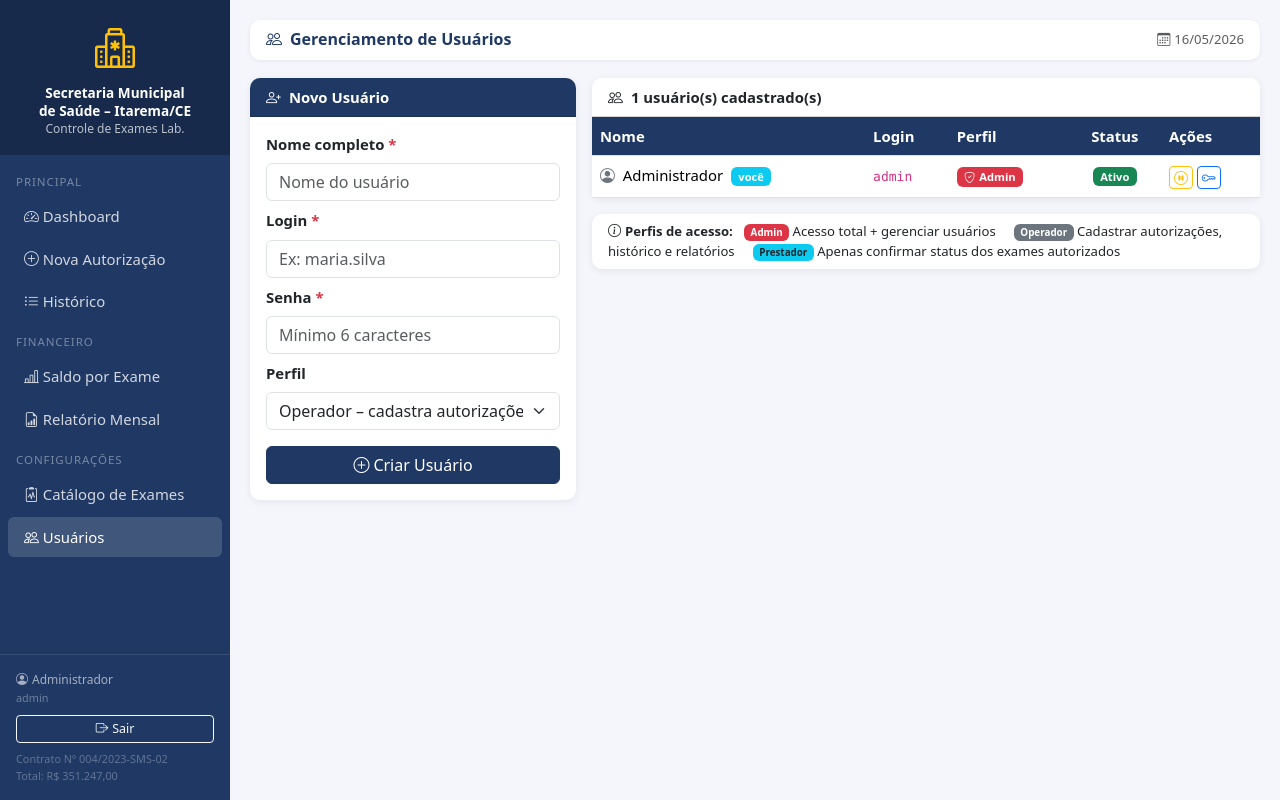
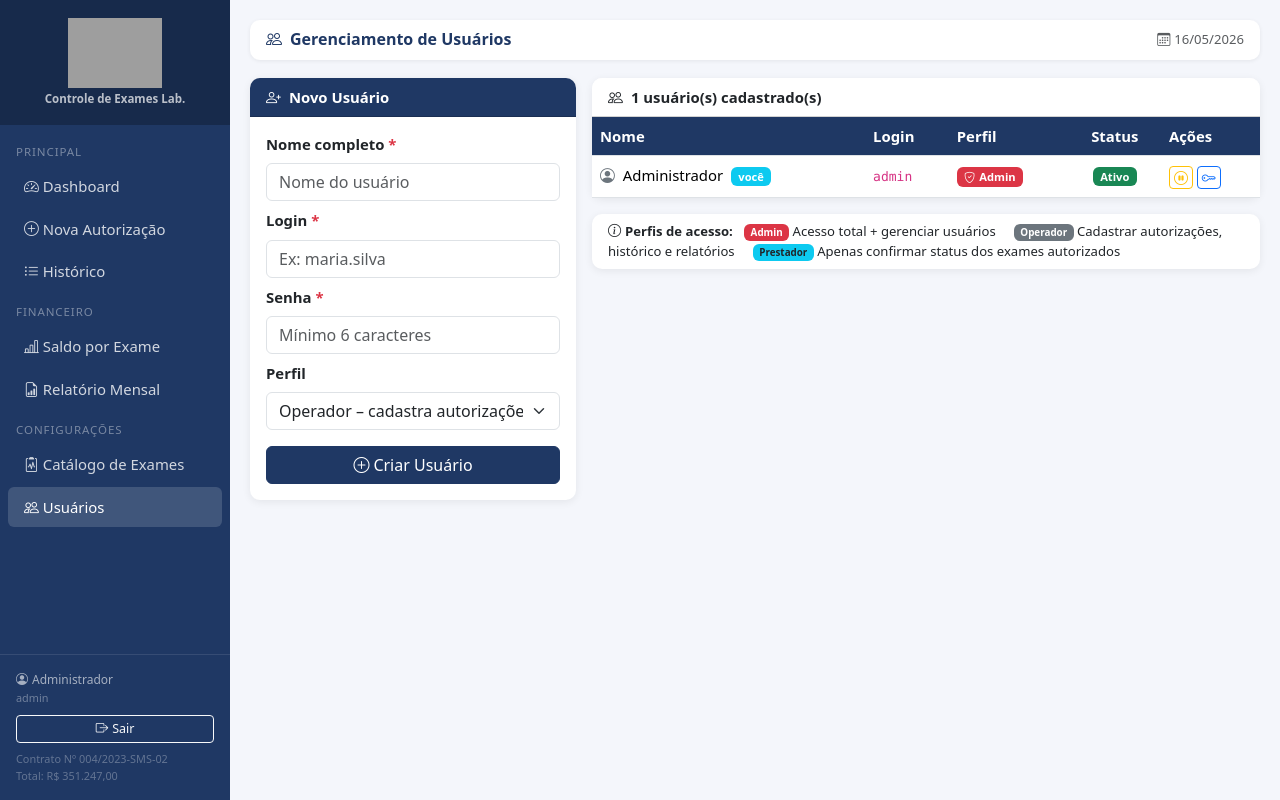
Before and after one commit to acconsultoriaemsaude2025-bit/EXAMES-AB-PACHECO, a Flask app: page /usuarios in a window 1280 px wide. Run offline with Flask 3, Linux system fonts and the light colour scheme; a user stored in the database is signed in; data comes from the database, SQL or seed files in the repository; grey boxes are pictures that could not be loaded.

Commit message:
Perfil prestador e logo Itarema

```diff
--- a/itarema_web/templates/base.html
+++ b/itarema_web/templates/base.html
@@ -102,10 +102,15 @@
 <!-- SIDEBAR -->
 <nav class="sidebar d-flex flex-column" id="sidebar">
   <div class="brand">
-    <i class="bi bi-hospital fs-1 text-warning"></i>
-    <span>Secretaria Municipal<br>de Saúde – Itarema/CE<br>
-      <small style="font-weight:400;font-size:.75rem;opacity:.7">Controle de Exames Lab.</small>
+    <img src="{{ url_for('static', filename='logo_itarema.png') }}"
+         alt="Governo Municipal de Itarema"
+         style="max-width:170px;max-height:70px;object-fit:contain;"
+         onerror="this.style.display='none';document.getElementById('brandFallback').style.display='block'">
+    <span id="brandFallback" style="display:none">
+      <i class="bi bi-hospital fs-1 text-warning"></i><br>
+      Secretaria Municipal<br>de Saúde – Itarema/CE
     </span>
+    <span style="display:block;font-size:.72rem;opacity:.7;margin-top:4px">Controle de Exames Lab.</span>
   </div>
   <div class="flex-grow-1 py-2">
     {% if session.usuario_perfil == 'prestador' %}
```
